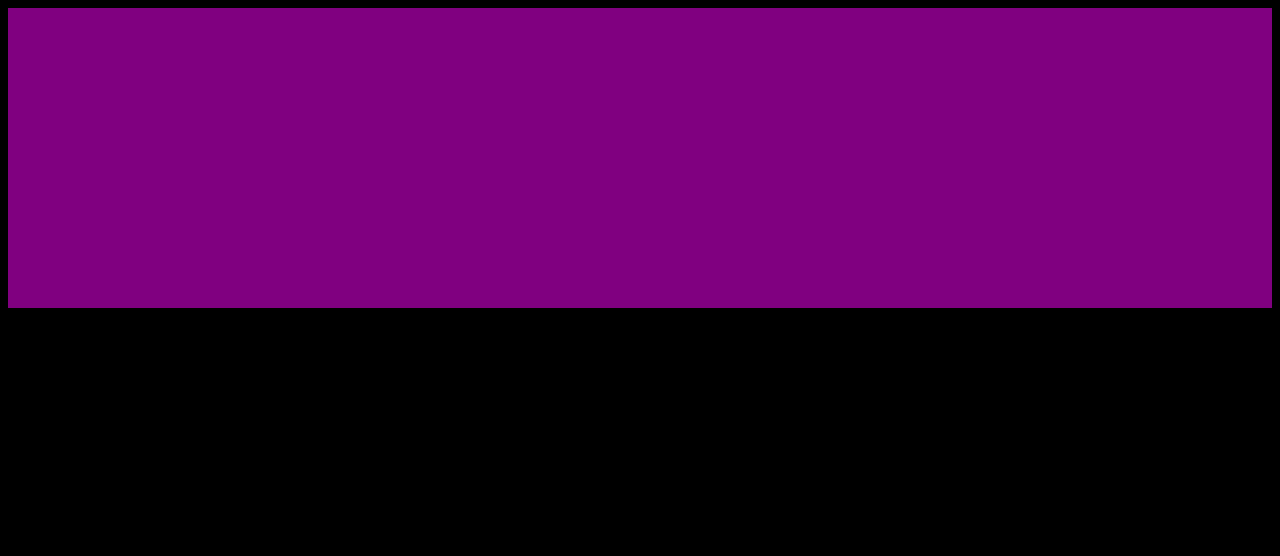
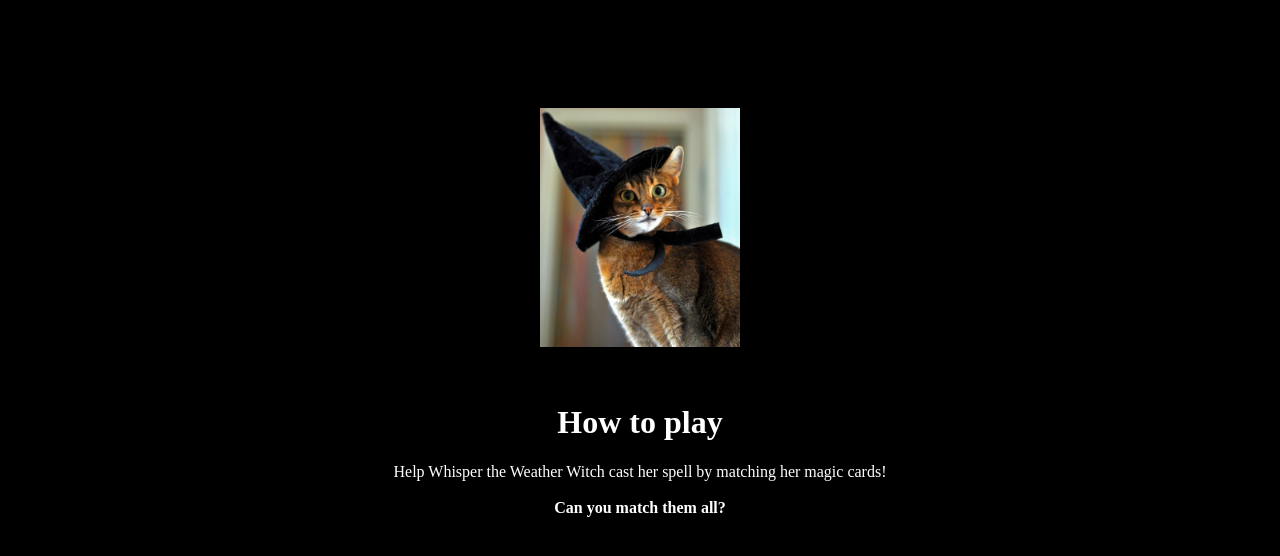
Before and after one commit to StevieMigan/whispersworld, a plain HTML site: page index.html in a window 1280 px wide. Drawn offline with Linux system fonts and the light colour scheme.

Commit message:
Create and add Game cards to images folder

```diff
--- a/assets/css/style.css
+++ b/assets/css/style.css
@@ -2,8 +2,19 @@ body {
     background-color: black;
 }
 
-.welcome {
-    background-color: purple;
-    height: 300px;
-    width: auto;
+.welcome-banner {
+   display:block;
+   margin:0 auto;
+   width:200px;
+   padding-top: 100px;
 }
+
+.rules-header {
+    color: white;
+    text-align: center;
+}
+
+.rules-text {
+    color: white;
+    text-align: center;
+}
--- a/index.html
+++ b/index.html
@@ -1,5 +1,6 @@
 <!DOCTYPE html>
 <html lang="en">
+
 <head>
     <meta charset="UTF-8">
     <meta http-equiv="X-UA-Compatible" content="IE=edge">
@@ -7,11 +8,19 @@
     <meta name="description" content="Join Whisper the Weather witch on her adventures!">
     <title>Whisper's World!</title>
     <link rel="icon" type="image/x-icon" href="assets/images/witch-hat-favicon.ico">
-    <link rel="stylesheet" type="text/css" href="assets/css/style.css"/>
+    <link rel="stylesheet" type="text/css" href="assets/css/style.css" />
 </head>
+
 <body>
-    <div class='welcome'></div>
-    <div class='rules'></div>
+    <div><img class='welcome-banner' src=assets/images/placeholder-cat.jpg></div>
+    <br><br>
+    <div class='rules'>
+        <h1 class='rules-header'>How to play</h1>
+        <p class='rules-text'>Help Whisper the Weather Witch cast her spell by matching her magic
+            cards!<br><br><strong>Can you match them all?</strong></p>
+    </div>
+    <br><br>
     <div class='game-area'></div>
 </body>
+
 </html>
```
Also changed, not shown: assets/images/clover-card.png (added), assets/images/dragon-egg-card.png (added), assets/images/lightning-card.png (added), assets/images/magic-potion-card.png (added), assets/images/moon-card.png (added), assets/images/mushroom-card.png (added), assets/images/placeholder-cat.jpg (added), assets/images/rainbow-star-card.png (added), assets/images/rose-card.png (added), 1 other file.
